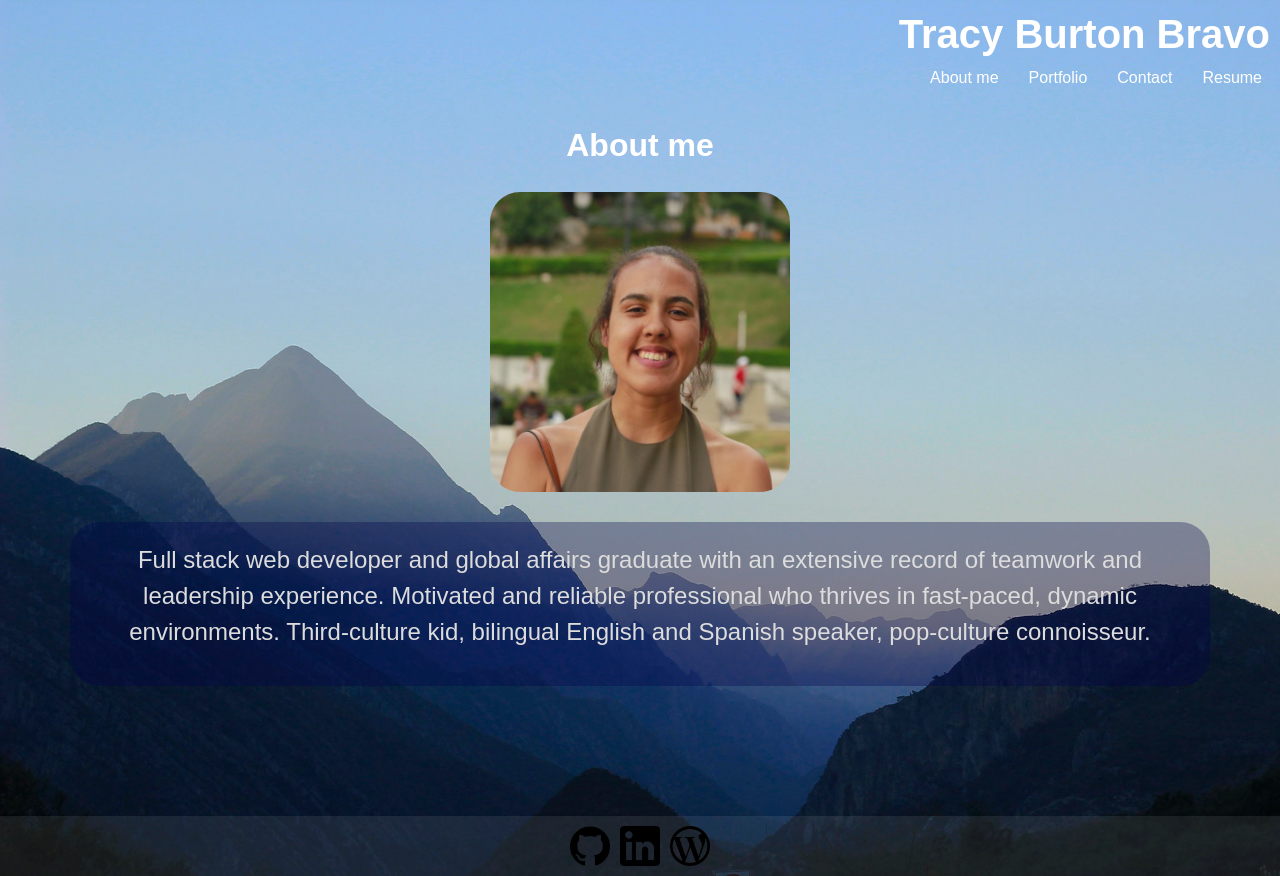
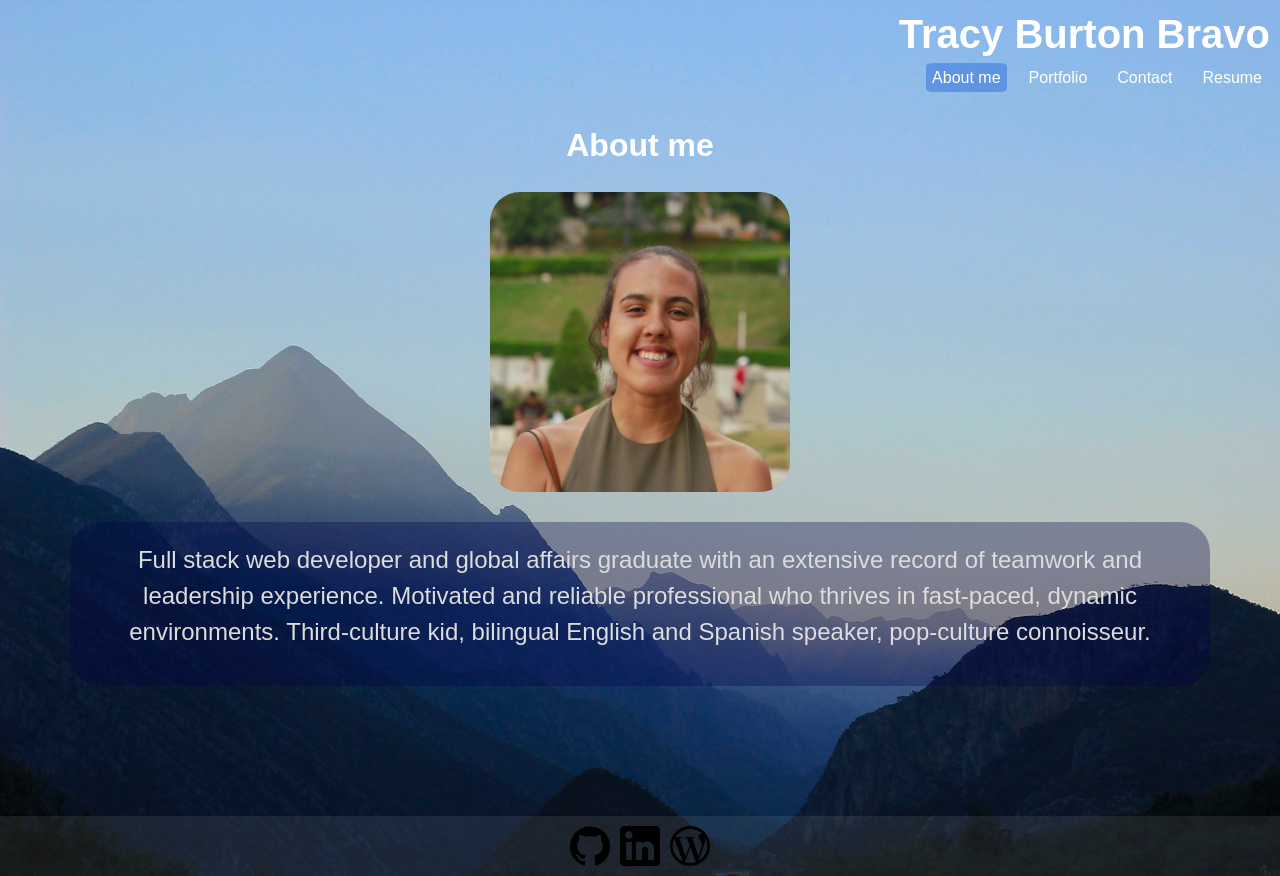
Before and after one commit to tracybrtn/react-portfolio, a React (Create React App) app: page / in a window 1280 px wide. Built offline with nearby package versions, Linux system fonts and the light colour scheme.

Commit message:
functioning navActive style

```diff
--- a/package.json
+++ b/package.json
@@ -10,6 +10,7 @@
     "bootstrap": "^5.2.3",
     "react": "^18.2.0",
     "react-dom": "^18.2.0",
+    "react-router-dom": "^6.16.0",
     "react-scripts": "^5.0.1",
     "web-vitals": "^2.1.4"
   },
--- a/src/components/Nav/index.js
+++ b/src/components/Nav/index.js
@@ -13,7 +13,7 @@ function Nav(props) {
   return(
       <nav>
         <ul className="d-flex flex-row">
-          <li className={currentSection === "about" ? "mx-2 navActive" : "mx-2"}>
+          <li className={currentSection === "about" ? "navActive" : "mx-2"}>
             <span onClick={() => setCurrentSection("about")}>About me</span>
           </li>
           <li className={currentSection === "portfolio" ? "mx-2 navActive" : "mx-2"}>
--- a/src/index.css
+++ b/src/index.css
@@ -12,7 +12,7 @@
   --secondary-color: #dcdcdc;
   --tertiary-color: #88898a;
   --quaternary-color: #353535;
-
+  --quinary-color: #3072dd84;
 }
 
 /*Import Roboto font*/
@@ -27,10 +27,8 @@ body {
   background-repeat: no-repeat;
   background-size: cover;
   position: relative;
-  min-height: 100vh;
   padding-bottom: 10vh;
 }
-
 
 code {
   font-family: source-code-pro, Menlo, Monaco, Consolas, 'Courier New',
@@ -73,6 +71,12 @@ nav ul {
   list-style: none;
 }
 
+.navActive span {
+ background-color: var(--quinary-color);
+ border-radius: 10%;
+ padding: 6px;
+}
+
 /*End of HEADER*/
 
 /*FOOTER*/
@@ -86,6 +90,10 @@ footer {
 
 footer div {
   padding: 10px 5px;
+}
+
+footer a {
+  align-items: center;
 }
 
 .logo {
```
Also changed, not shown: 1 other file (tests, documents, lock files or other folders).
